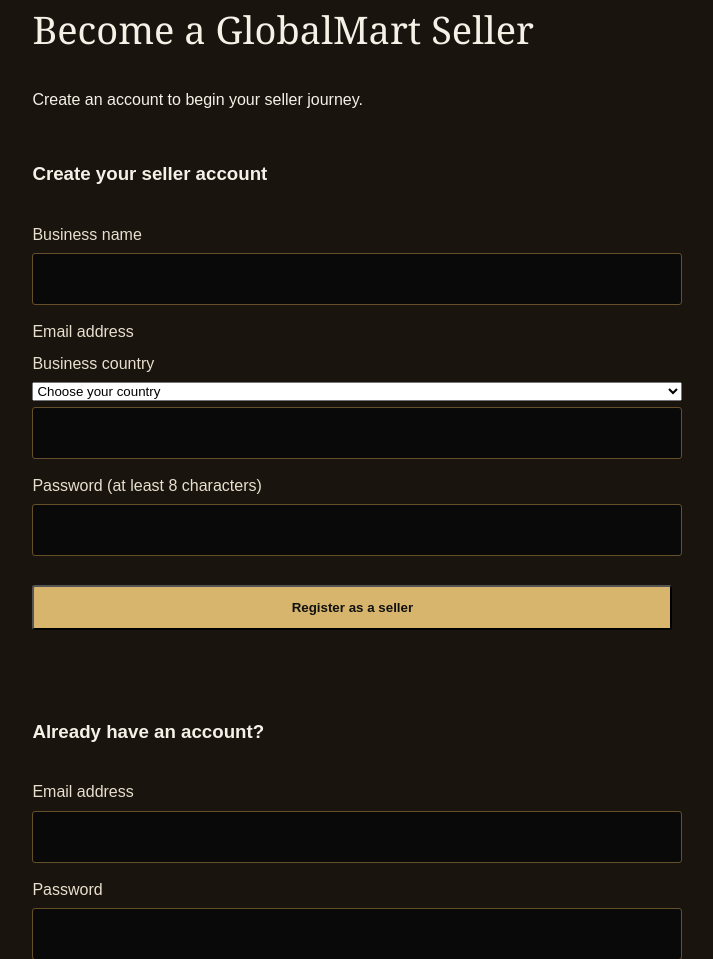
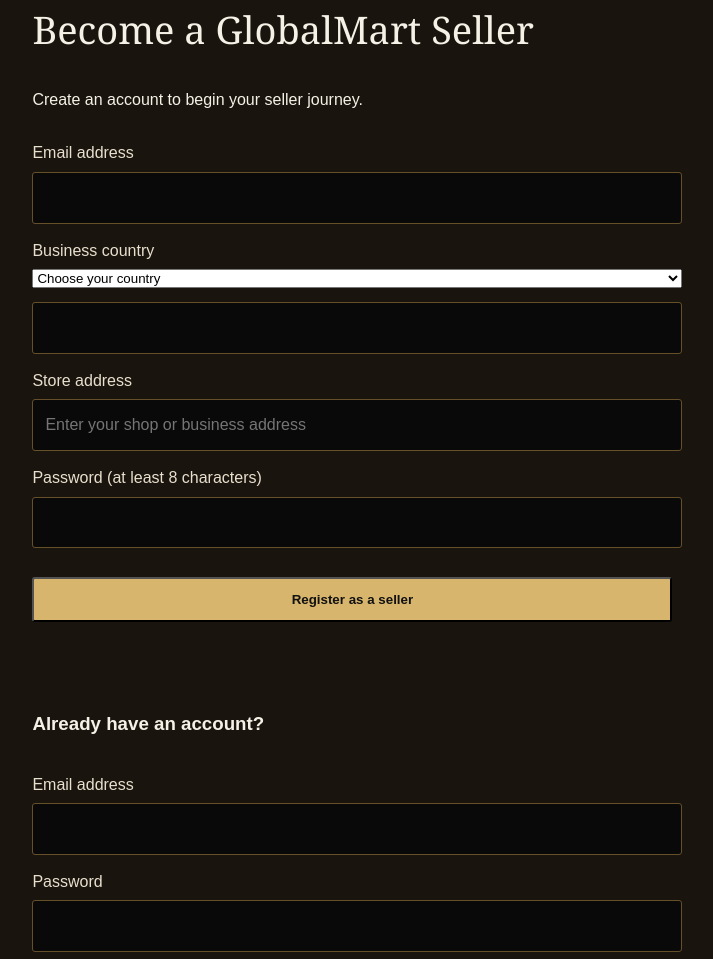
Before and after one commit to cassyjenn7-glitch/GlobalMart, a plain HTML site: page index.html in a window 1280 px wide. Shown: the part 2542-3501 px from the top of the page, without its empty margins (70-783 px from the left). Drawn offline with nearby package versions, Linux system fonts and the light colour scheme; no server answers.

Commit message:
Update seller registration form fields
Added fields for email and store address in seller registration form.

```diff
--- a/index.html
+++ b/index.html
@@ -170,12 +170,12 @@ nav a{margin-left:8px}
 <p>Create an account to begin your seller journey.</p>
 
 <div class="seller-form">
-<h3>Create your seller account</h3>
-<label>Business name
-<input id="register-business" type="text" required>
+
+<label>Email address
+  <input id="register-email" type="email" required>
 </label>
-<label>Email address
-  <label>Business country
+
+<label>Business country
   <select id="register-country" required>
     <option value="">Choose your country</option>
     <option value="Ghana">Ghana</option>
@@ -191,8 +191,14 @@ nav a{margin-left:8px}
     <option value="Other">Other</option>
   </select>
 </label>
+
 <input id="register-email" type="email" required>
 </label>
+
+<label>Store address
+  <input id="register-store-address" type="text" required placeholder="Enter your shop or business address">
+</label>
+
 <label>Password (at least 8 characters)
 <input id="register-password" type="password" minlength="8" required>
 </label>
```
